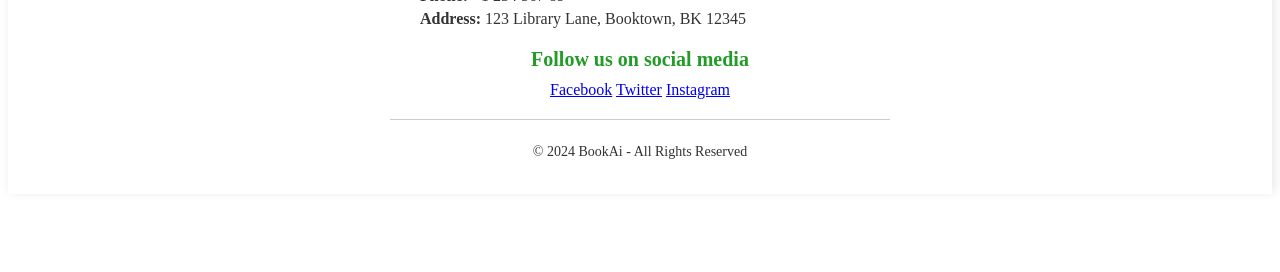
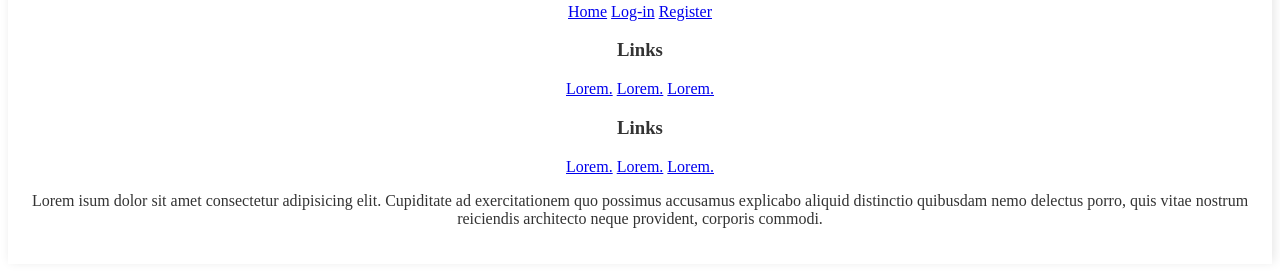
Before and after one commit to Ernosto0/BookHalter, a Django app: page /book/12e0ee71-7211-42aa-864c-a2f0f5f45750/ in a window 1280 px wide. Shown: the part 1381-1653 px from the top of the page. Before the commit the page ends 1568 px from the top, so only its background shows below. Run offline with Django 5.2, Linux system fonts and the light colour scheme; data comes from the database, SQL or seed files in the repository.

Commit message:
Update main.html

```diff
--- a/templates/main.html
+++ b/templates/main.html
@@ -20,40 +20,49 @@
     {% endblock %}
 
     <footer>
-        <div class="footer-content">
-            <div class="footer-section about">
-                <h3>About BookAi</h3>
-                <p>BookAi is your personal library assistant, helping you find and manage your next great read.</p>
+        <div class="container">
+            <div class="section1">
+                <div class="logo">
+                    <img src="logo.jpg" alt="">
+                </div>
+                <div class="links">
+                    <a href="#">Home</a>
+                    <a href="#">Log-in</a>
+                    <a href="#">Register</a>
+                </div>
             </div>
-            <div class="footer-section links">
-                <h3>Quick Links</h3>
-                <ul>
-                    <li><a href="{% url 'projects' %}">Home</a></li>
-                    <li><a href="{% url 'login' %}">Login</a></li>
-                    <li><a href="{% url 'register' %}">Register</a></li>
-
-                </ul>
+            <div class="section2">
+                <div class="box">
+                    <div class="heading">
+                        <h3>Links</h3>
+                    </div>
+                    <div class="links">
+                        <a href="#">Lorem.</a>
+                        <a href="#">Lorem.</a>
+                        <a href="#">Lorem.</a>
+                    </div>
+                </div>
+                <div class="box">
+                    <div class="heading">
+                        <h3>Links</h3>
+                    </div>
+                    <div class="links">
+                        <a href="#">Lorem.</a>
+                        <a href="#">Lorem.</a>
+                        <a href="#">Lorem.</a>
+                    </div>
+                </div>
             </div>
-            <div class="footer-content">
-
-
-              <div class="footer-section contact-info">
-                  <h3>Contact Us</h3>
-                  <ul>
-                      <li><strong>Email:</strong> <a href="mailto:info@bookai.com">info@bookai.com</a></li>
-                      <li><strong>Phone:</strong> <a href="tel:+123456789">+1 234 567 89</a></li>
-                      <li><strong>Address:</strong> 123 Library Lane, Booktown, BK 12345</li>
-                  </ul>
-              </div>
-            <div class="footer-section socials">
-                <h3>Follow us on social media</h3>
-                <a href="your_facebook_link">Facebook</a>
-                <a href="your_twitter_link">Twitter</a>
-                <a href="your_instagram_link">Instagram</a>
+            <div class="section3">
+                <div class="icons">
+                    <a href="#"><i class="fa-brands fa-square-instagram"></i></a>
+                    <a href="#"><i class="fa-brands fa-twitter"></i></a>
+                    <a href="#"><i class="fa-brands fa-discord"></i></a>
+                </div>
+                <div class="about">
+                    <p>Lorem isum dolor sit amet consectetur adipisicing elit. Cupiditate ad exercitationem quo possimus accusamus explicabo aliquid distinctio quibusdam nemo delectus porro, quis vitae nostrum reiciendis architecto neque provident, corporis commodi.</p>
+                </div>
             </div>
-        </div>
-        <div class="footer-bottom">
-            <p>&copy; 2024 BookAi - All Rights Reserved</p>
         </div>
     </footer>
 
```
